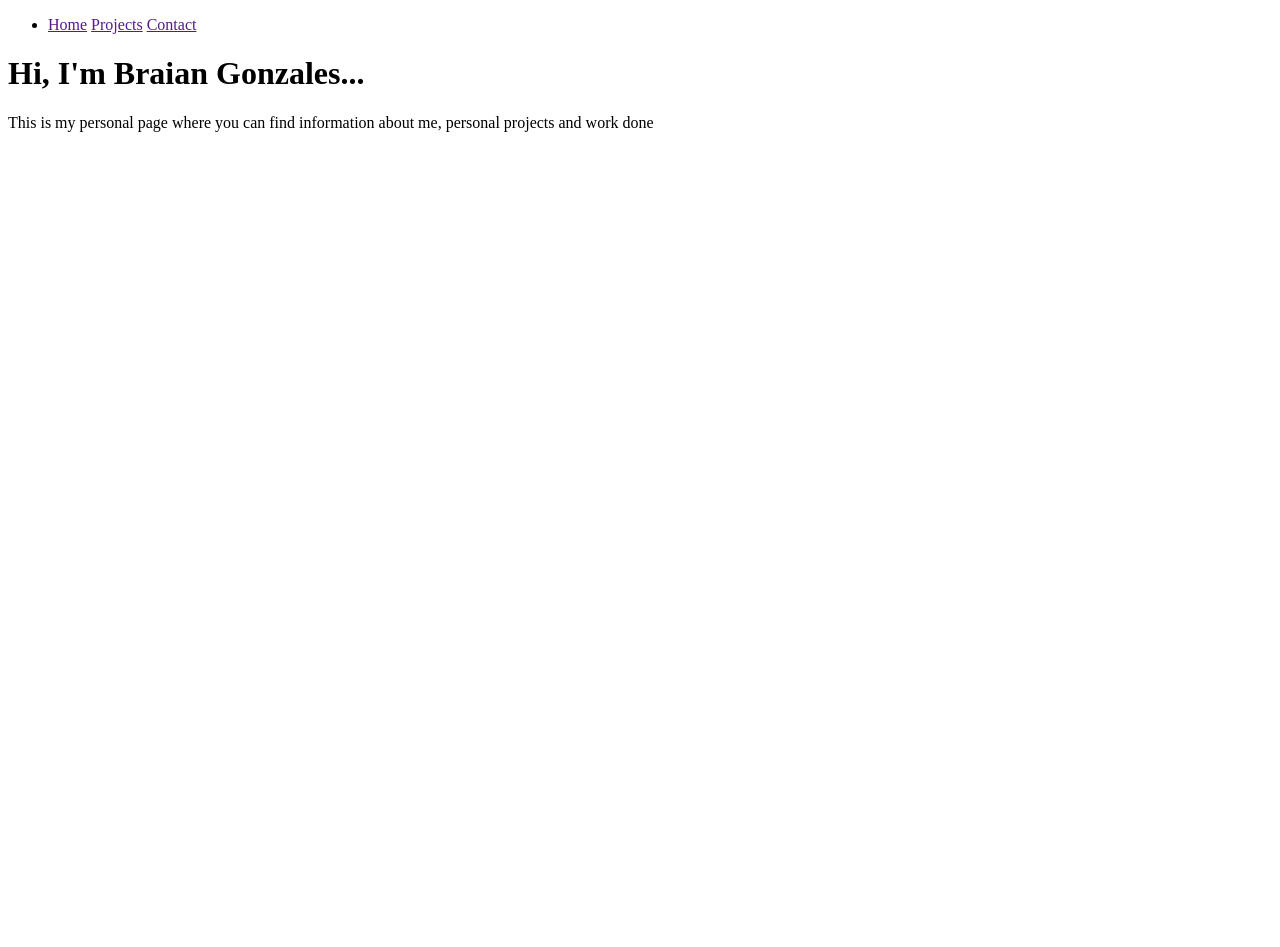
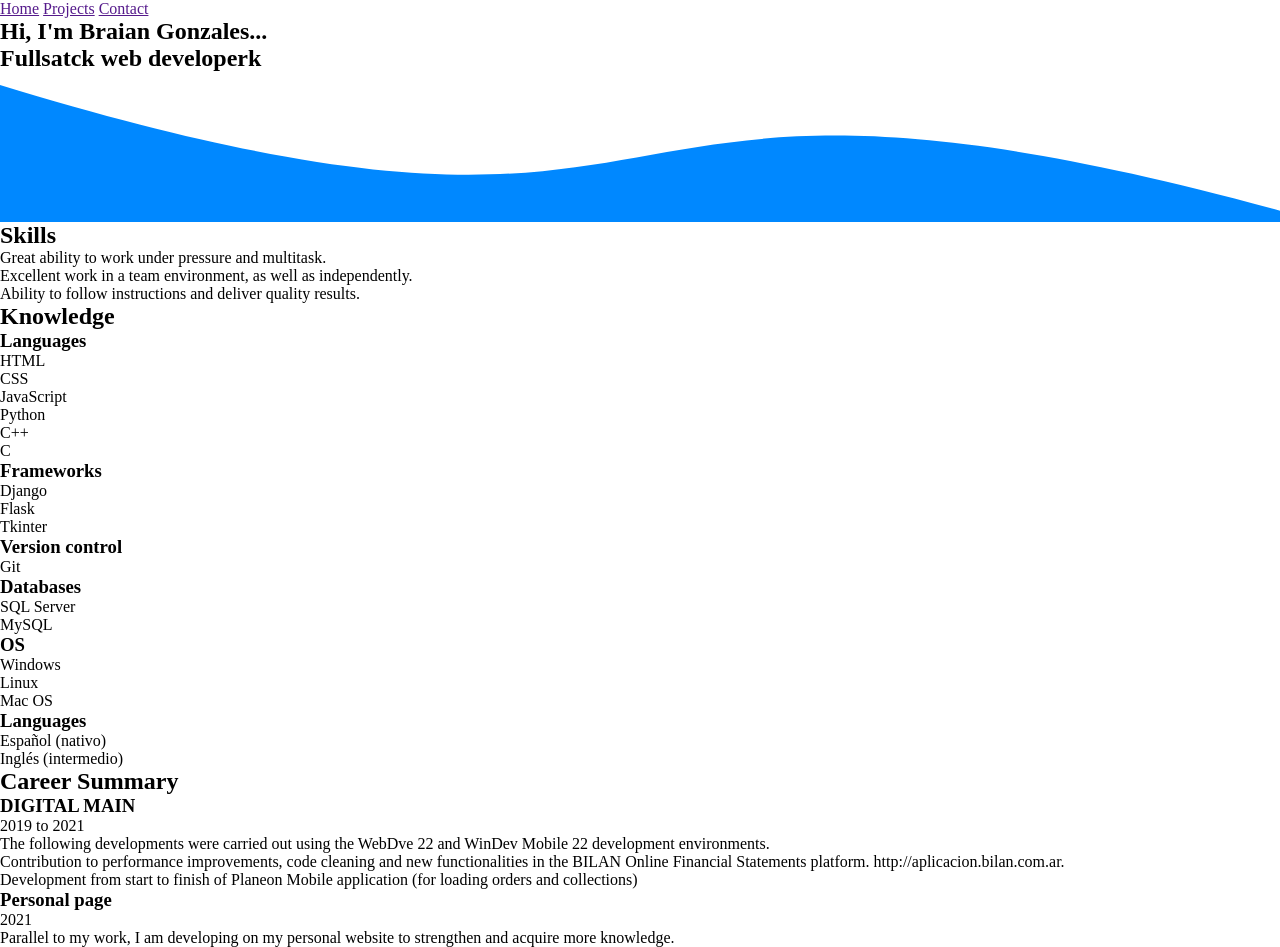
Before and after one commit to BraianMG/bmg, a plain HTML site: page index.html in a window 1280 px wide. Before the commit the page ends 800 px from the top, so only its background shows below. Drawn offline with Linux system fonts and the light colour scheme.

Commit message:
primeros cambios de la pagina principal

```diff
--- a/index.html
+++ b/index.html
@@ -5,9 +5,11 @@
     <meta http-equiv="X-UA-Compatible" content="IE=edge">
     <meta name="viewport" content="width=device-width, initial-scale=1.0">
     <title>Home | I'm Braian Gonzales</title>
+    <link rel="stylesheet" href="styles/style.css">
 </head>
 <body>
     <head>
+        <nav class="menu">
             <ul>
                 <li>
                     <a href="">Home</a>
@@ -15,12 +17,112 @@
                     <a href="">Contact</a>
                 </li>
             </ul>
+        </nav>
+        <section class="header-texts">
+            <h1>Hi, I'm Braian Gonzales...</h1>
+            <h2>Fullsatck web developerk</h2>
+            <div style="height: 150px; overflow: hidden;" ><svg viewBox="0 0 500 150" preserveAspectRatio="none" style="height: 100%; width: 100%;"><path d="M-1.97,11.34 C295.99,245.22 204.00,-69.56 501.41,139.63 L500.84,151.47 L0.00,150.00 Z" style="stroke: none; fill: #08f;"></path></svg></div>
+        </section>
     </head>
 
-    <body>
-        <h1>Hi, I'm Braian Gonzales...</h1>
-        <p>This is my personal page where you can find information about me, personal projects and work done</p>
-    </body>
+    <main>
+        <section class="container skills">
+            <h2 class="title">Skills</h2>
+            <div class="texts-content">
+                <ul>
+                    <li>Great ability to work under pressure and multitask.</li>
+                    <li>Excellent work in a team environment, as well as independently.</li>
+                    <li>Ability to follow instructions and deliver quality results.</li>
+                </ul>
+            </div>
+        </section>
+
+        <section class="container knowledge">
+            <h2 class="title">Knowledge</h2>
+            <div class="languages">
+                <h3>Languages</h3>
+                <div class="texts-content">
+                    <ul>
+                        <li>HTML</li>
+                        <li>CSS</li>
+                        <li>JavaScript</li>
+                        <li>Python</li>
+                        <li>C++</li>
+                        <li>C</li>
+                    </ul>
+                </div>
+            </div>
+
+            <div class="frameworks">
+                <h3>Frameworks</h3>
+                <div class="texts-content">
+                    <ul>
+                        <li>Django</li>
+                        <li>Flask</li>
+                        <li>Tkinter</li>
+                    </ul>
+                </div>
+            </div>
+
+            <div class="version-control">
+                <h3>Version control</h3>
+                <div class="texts-content">
+                    <ul>
+                        <li>Git</li>
+                    </ul>
+                </div>
+            </div>
+
+            <div class="databases">
+                <h3>Databases</h3>
+                <div class="texts-content">
+                    <ul>
+                        <li>SQL Server</li>
+                        <li>MySQL</li>
+                    </ul>
+                </div>
+            </div>
+
+            <div class="os">
+                <h3>OS</h3>
+                <div class="texts-content">
+                    <ul>
+                        <li>Windows</li>
+                        <li>Linux</li>
+                        <li>Mac OS</li>
+                    </ul>
+                </div>
+            </div>
+
+            <div class="languages">
+                <h3>Languages</h3>
+                <div class="texts-content">
+                    <ul>
+                        <li>Español (nativo)</li>
+                        <li>Inglés (intermedio)</li>
+                    </ul>
+                </div>
+            </div>
+        </section>
+
+        <section class="container career">
+            <h2 class="title">Career Summary</h2>
+            <div class="container work">
+                <h3>DIGITAL MAIN</h3>
+                <p>2019 to 2021</p>
+                <p>The following developments were carried out using the WebDve 22 and WinDev Mobile 22 development environments.</p>
+                <ul>
+                    <li>Contribution to performance improvements, code cleaning and new functionalities in the BILAN Online Financial Statements platform. http://aplicacion.bilan.com.ar.</li>
+                    <li>Development from start to finish of Planeon Mobile application (for loading orders and collections)</li>
+                </ul>
+            </div>
+            <div class="container work">
+                <h3>Personal page</h3>
+                <p>2021</p>
+                <p>Parallel to my work, I am developing on my personal website to strengthen and acquire more knowledge.</p>
+            </div>
+        </section>
+    </main>
 
     <footer>
 
--- a/styles/style.css
+++ b/styles/style.css
@@ -0,0 +1,4 @@
+*{
+  margin: 0;
+  padding: 0;
+}
```
Also changed, not shown: images/lenguajes/python.svg (added). Lines whose indentation alone changed are shown as unchanged.
